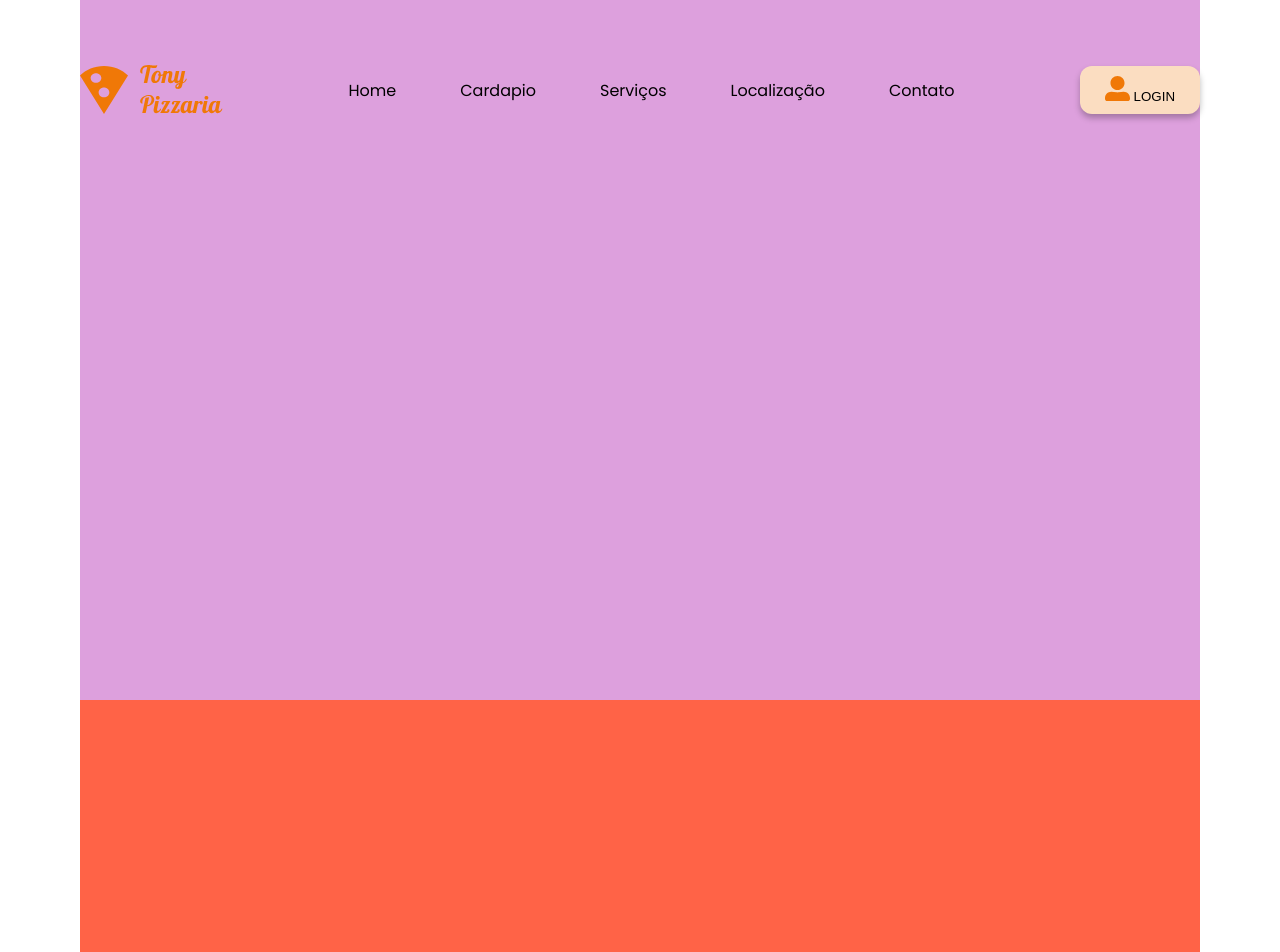
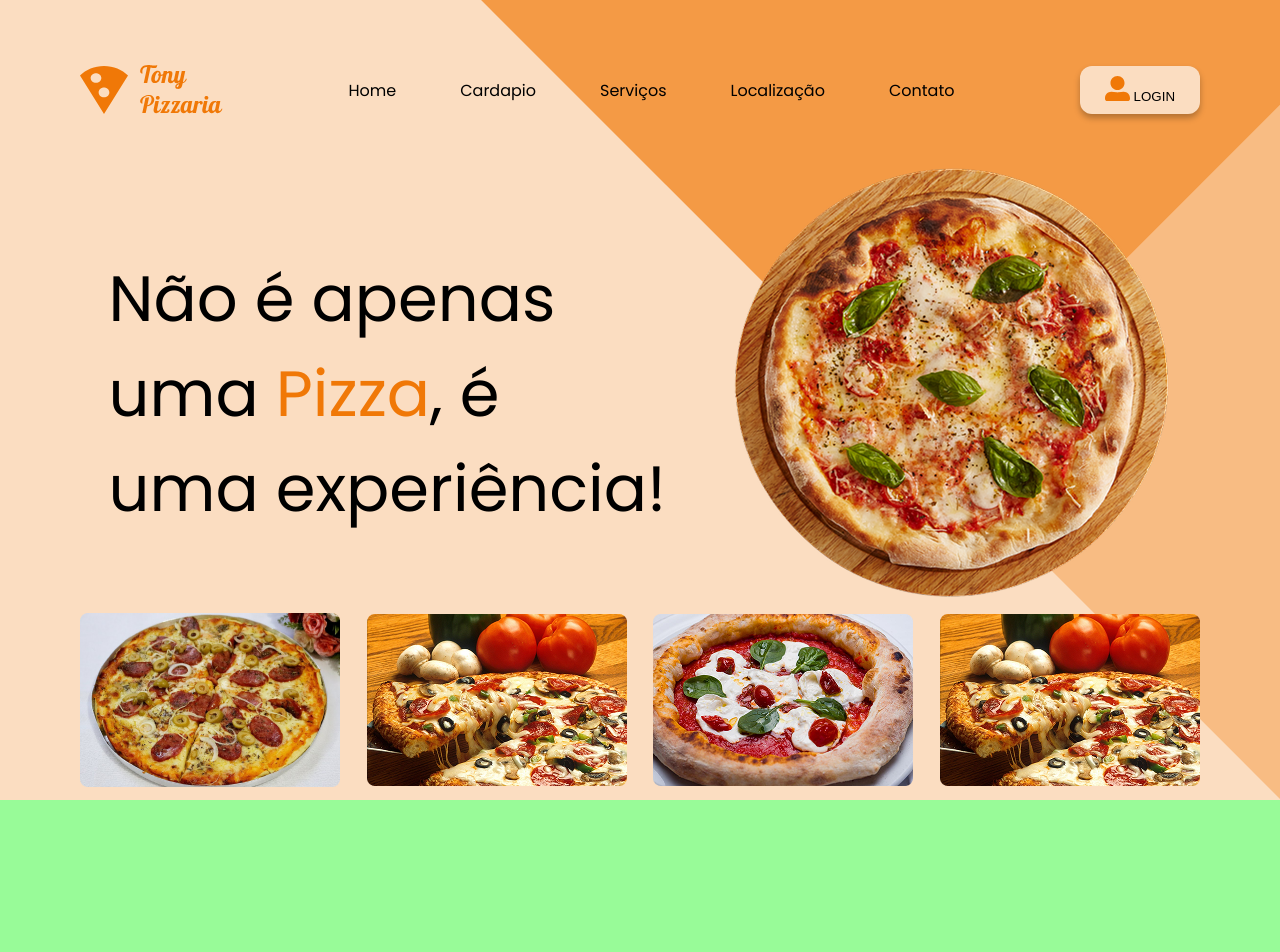
Before and after one commit to Joaoblesa/tony-pizzaria, a plain HTML site: page index.html in a window 1280 px wide. Shown: the top 952 px of the page. Drawn offline with Linux system fonts and the light colour scheme.

Commit message:
home feito

```diff
--- a/index.html
+++ b/index.html
@@ -35,7 +35,59 @@
             <span>LOGIN</span>
         </button>
     </header>
-    <main></main>
+    <main>
+        <section class="home">
+            <div class="hero">
+                <h2>Não é apenas uma <span>Pizza</span>, é uma experiência!</h2>
+                <img src="./img/pizza-home.png" alt="Pizza">
+            </div>
+            <div class="container-pizza">
+                <div class="pizza">
+                    <div class="adicionar">+</div>
+                    <img src="./img/pizza1.png" alt="Pizza">
+                    <div class="animacao">
+                        <div class="container-info">
+                            <p>Pizza de calabreza com queijo</p>
+                            <span>R$ 16,00</span>
+                        </div>
+                    </div>
+                </div>
+                <div class="pizza">
+                    <div class="adicionar">+</div>
+                    <img src="./img/pizza2.png" alt="Pizza">
+                    <div class="animacao">
+                        <div class="container-info">
+                            <p>Pizza de calabreza com queijo</p>
+                            <span>R$ 16,00</span>
+                        </div>
+                    </div>
+                </div>
+                <div class="pizza">
+                    <div class="adicionar">+</div>
+                    <img src="./img/pizza3.png" alt="Pizza">
+                    <div class="animacao">
+                        <div class="container-info">
+                            <p>Pizza de calabreza com queijo</p>
+                            <span>R$ 16,00</span>
+                        </div>
+                    </div>
+                </div>
+                <div class="pizza">
+                    <div class="adicionar">+</div>
+                    <img src="./img/pizza2.png" alt="Pizza">
+                    <div class="animacao">
+                        <div class="container-info">
+                            <p>Pizza de calabreza com queijo</p>
+                            <span>R$ 16,00</span>
+                        </div>
+                    </div>
+                </div>
+            </div>
+        </section>
+        <section class="Cardapio"></section>
+        <section class="Serviços"></section>
+
+    </main>
     <footer></footer>
 </body>
 </html>
--- a/style.css
+++ b/style.css
@@ -7,46 +7,43 @@ a{
     text-decoration: none;
     color: inherit;
 }
-ul,ol,li{
+ul, ol, li{
     list-style: none;
 }
-
 :root{
     --primary-color: #f07807;
     --secundary-color: #FBDDC1;
     --default-shadow: 0 4px 6px #0004;
+    --default-padding: 0 80px;
 }
-
 body{
- padding: 0 80px;
     font-family: "Poppins", sans-serif;
+    background-color: var(--secundary-color);
 }
-
 header{
-    height: 60px;
-    width: calc(100% - 160px);
     position: fixed;
     top: 60px;
+    height: 60px;
+    width:100%;
     display: flex;
     justify-content: space-between;
     align-items: center;
+    padding: var(--default-padding)
 }
-header menu {
+header menu{
     display: flex;
     align-items: center;
     gap: 48px;
-
 }
-header li {
+header li{
     padding: 4px 8px;
     transition: .5s;
 }
 header li:hover{
     background-color: #FBDDC1;
-    box-shadow: 0 4px 6px #0004;
+    box-shadow: 0 4px 4px #0008;
 }
-
-header button {
+header button{
     height: 48px;
     width: 120px;
     background-color: var(--secundary-color);
@@ -54,11 +51,110 @@ header button {
      border-radius: 12px;
      box-shadow: var(--default-shadow);
 }
+section{
+    height: 100vh;
+}
+.home{
+    background-image: url(./img/trianulos.svg);
+    background-repeat: no-repeat;
+    background-position: top right;
+    background-size: contain;
+    display: grid;
+    grid-template-rows: 3fr 1fr;
+    padding: var(--default-padding);
+}
+.hero {
+    display: flex;
+    justify-content: center;
+    align-items: flex-end;
+    gap: 64px;
+}
+.hero h2 {
+    width: 558px;
+font-size: 4rem;
+font-weight: 400;
+margin-bottom: 64px;
+}
+.hero span {
+    color: var(--primary-color);
+}
 
-main{
-    height: 700px;
-    background-color: plum;
-
+.container-pizza {
+    display: flex;
+    justify-content: space-between;
+    align-items: center;
+}
+.pizza {
+    position: relative;
+    background-color: #f07807;
+    display: flex;
+    border-radius: 12px;
+}
+.adicionar {
+    position: absolute;
+    top: -18px;
+    right: -18px;
+    display: grid;
+    place-content: center;
+    height: 40px;
+    width: 40px;
+    background-color: var(--primary-color);
+    border: 3px solid white;
+    border-radius: 13px;
+    font-size: 32px;
+    color: white;
+    opacity: 0;
+    transition: .5s;
+}
+.pizza:hover .adicionar{
+opacity: 1;
+}
+.animacao{
+    position: absolute;
+    top: 0;
+    left: 0;
+    right: 0;
+    bottom: 0;
+    overflow: hidden;
+    border-radius: 12px;
+}
+.container-info {
+    position: absolute;
+    display: flex;
+    justify-content: space-between;
+    align-items: center;
+    padding: 0 12px;
+    bottom: -36px;
+    width: 100%;
+    height: 36px;
+    background-color: #0008;
+    border-radius: 0 0 12px 12px;
+    transition: .5s;
+}
+.pizza:hover .container-info {
+    bottom: 0;
+}
+.container-info p {
+    width: 120px;
+    font-size: 12px;
+    font-weight: 300;
+    color: white;
+}
+.container-info span {
+    display: grid;
+    place-content: center;
+    width: 57px;
+    height: 20px;
+    background-color: var(--primary-color);
+    font-size: 12px;
+    border-radius: 4px;
+    color: white;
+}
+.Cardapio{
+    background-color: palegreen;
+}
+.Serviços{
+    background-color: aquamarine;
 }
 footer{
     height: 525px;
```
Also changed, not shown: img/pizza-home.png (added), img/pizza1.png (added), img/pizza2.png (added), img/pizza3.png (added), img/trianulos.svg (added). Lines whose indentation alone changed are shown as unchanged.
